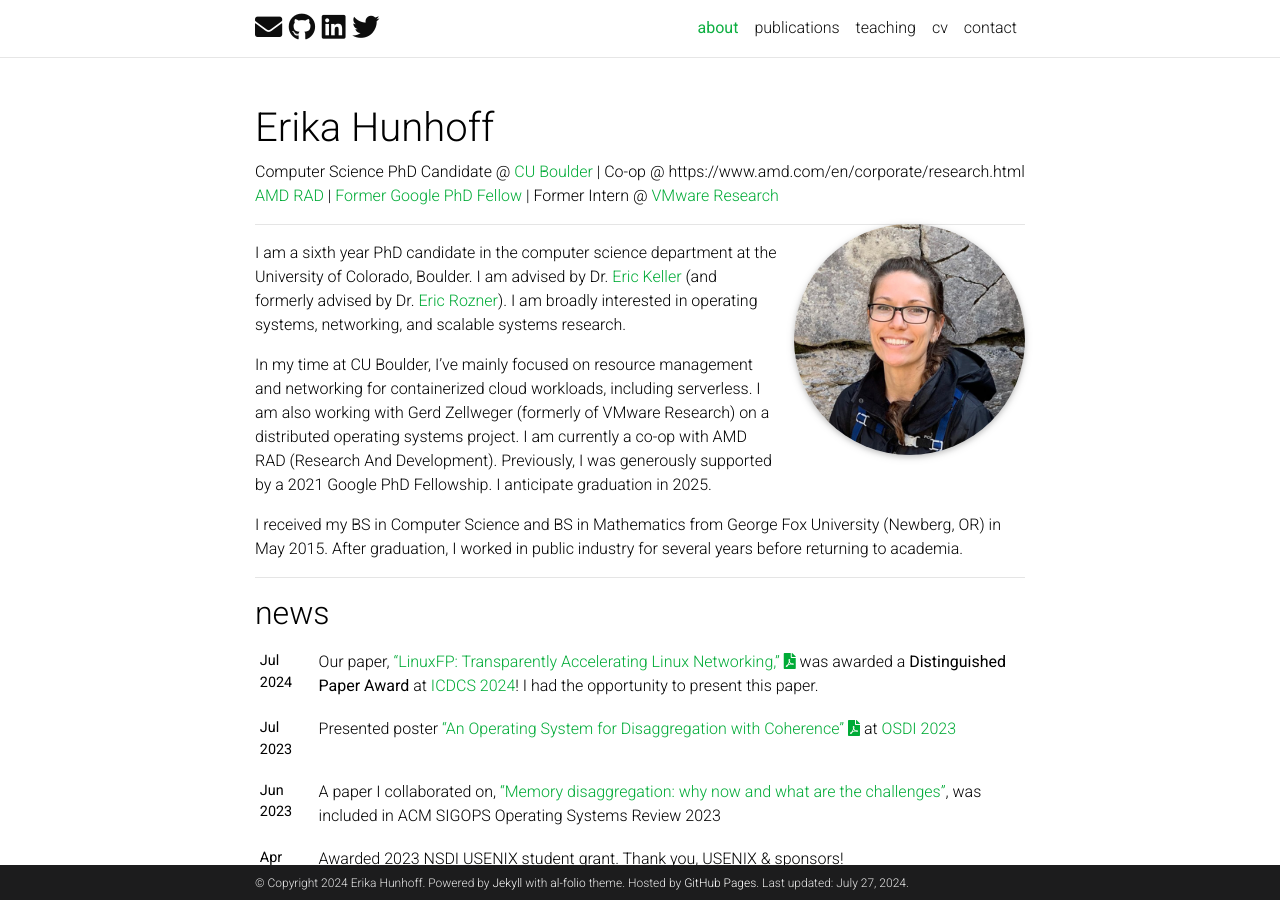
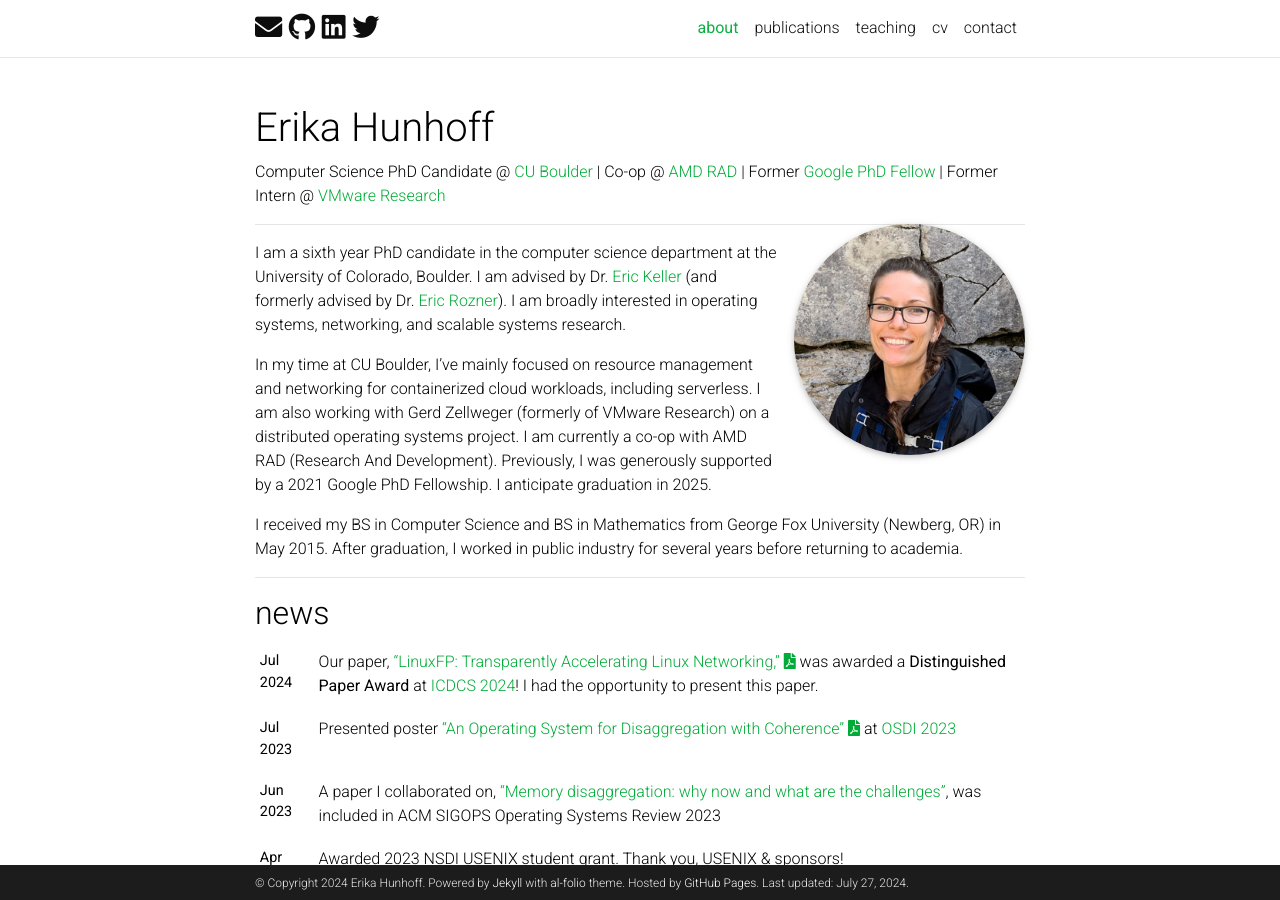
Before and after one commit to hunhoffe/hunhoffe.github.io, a Jekyll site: the page built from _pages/about.md, in a window 1280 px wide and 900 px high. Built offline with Jekyll 4.4.1, drawn with Linux system fonts in a browser that asks for light colours; full-size pictures stand in for the smaller copies a plugin makes; emoji names are drawn with the system emoji font; comment, search, counter and statistics services are not loaded; a style sheet for code colours, icons or effects is not loaded; a file with an impossible date is left out; some of the changed lines change nothing that is shown.

Commit message:
Update about.md

```diff
--- a/_pages/about.md
+++ b/_pages/about.md
@@ -2,7 +2,7 @@
 layout: about
 title: about
 permalink: /
-subtitle: Computer Science PhD Candidate @ <a href='https://www.colorado.edu/'>CU Boulder</a> | Co-op @ https://www.amd.com/en/corporate/research.html <a href='https://www.amd.com/en/corporate/research.html'>AMD RAD</a> | <a href='https://research.google/outreach/phd-fellowship/'>Former Google PhD Fellow</a> | Former Intern @ <a href='https://research.vmware.com/'>VMware Research</a>
+subtitle: Computer Science PhD Candidate @ <a href='https://www.colorado.edu/'>CU Boulder</a> | Co-op @ <a href='https://www.amd.com/en/corporate/research.html'>AMD RAD</a> | Former <a href='https://research.google/outreach/phd-fellowship/'>Google PhD Fellow</a> | Former Intern @ <a href='https://research.vmware.com/'>VMware Research</a>
 
 profile:
   align: right
```
